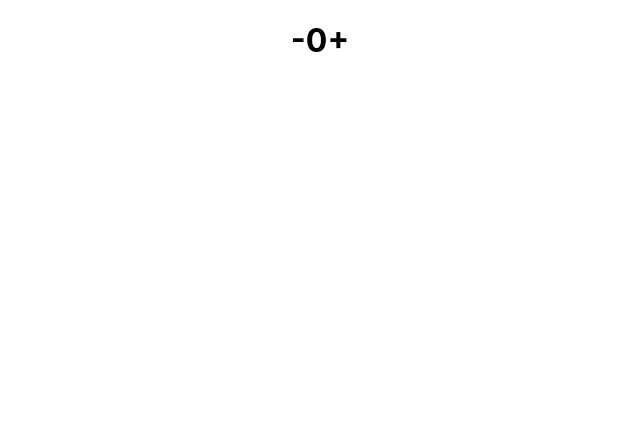
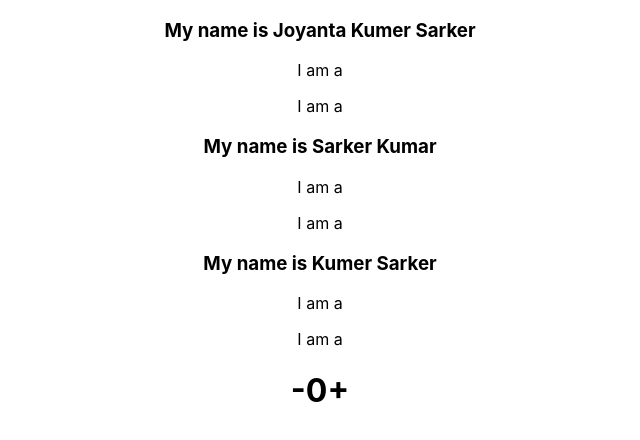
Before and after one commit to joyantabd/React-Findings, a React (Create React App) app: page / in a window 1280 px wide. Shown: the top 440 px of the page, without its empty margins (320-960 px from the left). Built offline with nearby package versions, Linux system fonts and the light colour scheme.

Commit message:
React State

```diff
--- a/src/components/App.js
+++ b/src/components/App.js
@@ -1,17 +1,36 @@
-import React from 'react';
+import React, { Component } from 'react';
 import './App.css';
 import Counter from './Counter/Counter';
+import First from './First/First';
 
 
-function App() {
-  return (
-    <div className="App">
+class App extends Component {
 
-     <Counter/>
+  state = {
+    persons: [
+      { name: 'Joyanta Kumer Sarker', email: 'jsarker96@gmail.com', address: 'Professorpara' },
+      { name: 'Sarker Kumar', email: 'kumarsarker@gmail.com', address: 'Palashbari' },
+      { name: 'Kumer Sarker', email: 'kumarsarker@gmail.com', address: 'Gaibandha' }
+    ]
+  }
 
 
-    </div>
-  );
+  render() {
+    return (
+      <div className="App">
+
+        {this.state.persons.map((people, index) => {
+          return <First
+            key={index}
+            name={people.name} />
+        })}
+
+        <Counter />
+
+
+      </div>
+    );
+  }
 }
 
 export default App;
```
